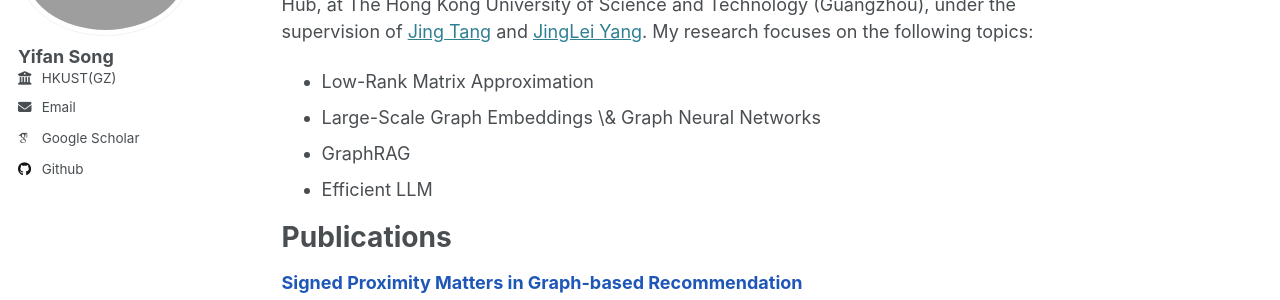
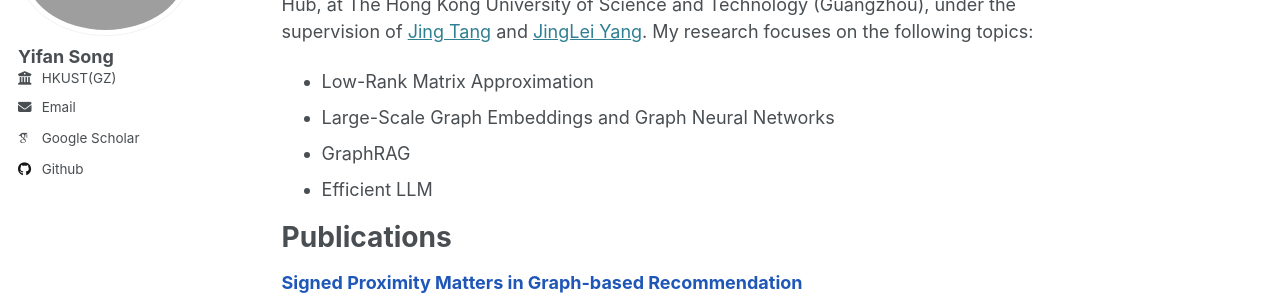
Before and after one commit to yfsong00/smallhammer.github.io, a Jekyll site: the page built from _pages/about.md, in a window 1280 px wide and 900 px high. Shown: the part 204-504 px from the top of the window. Built offline with Jekyll 4.4.1, drawn with Linux system fonts in a browser that asks for light colours; some web fonts are replaced.

Commit message:
Update about.md

```diff
--- a/_pages/about.md
+++ b/_pages/about.md
@@ -13,7 +13,7 @@ Short Bio
 ===
 I am Yifan Song, a Ph.D. candidate in the Data Science and Analytics Thrust, Information Hub, at The Hong Kong University of Science and Technology (Guangzhou), under the supervision of [Jing Tang](https://scholar.google.com/citations?hl=zh-CN&user=0S4cpyoAAAAJ) and [JingLei Yang](https://scholar.google.com/citations?user=7wCHYtgAAAAJ). My research focuses on the following topics:
 * Low-Rank Matrix Approximation
-* Large-Scale Graph Embeddings \& Graph Neural Networks
+* Large-Scale Graph Embeddings and Graph Neural Networks
 * GraphRAG
 * Efficient LLM
 
```
